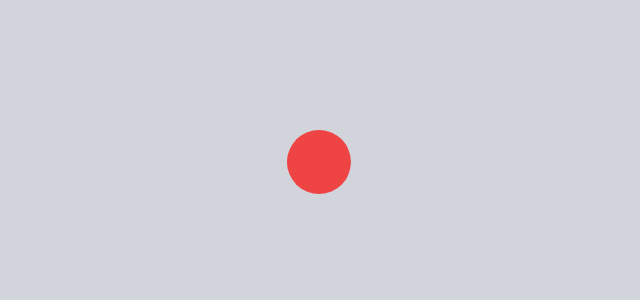
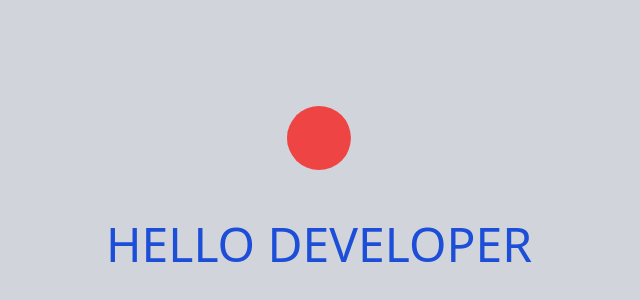
Before and after one commit to rankdeveloper/framer-motion, a React (Vite) app: page / in a window 1280 px wide. Shown: the part 238-538 px from the top of the page, without its empty margins (321-961 px from the left). Built offline with nearby package versions, Linux system fonts and the light colour scheme.

Commit message:
textDown

```diff
--- a/src/App.tsx
+++ b/src/App.tsx
@@ -1,8 +1,10 @@
 import RotateDiv from "./RotateDiv";
+import TextDown from "./TextDown";
 export default function App() {
   return (
-    <div className="h-screen flex items-center justify-center bg-gray-300">
+    <div className="h-screen flex flex-col items-center justify-center bg-gray-300">
       <RotateDiv />
+      <TextDown />
     </div>
   );
 }
--- /dev/null
+++ b/src/TextDown.tsx
@@ -0,0 +1,12 @@
+import { motion } from "framer-motion";
+export default function TextDown() {
+  return (
+    <motion.div
+      initial={{ y: 0 }}
+      animate={{ y: 50 }}
+      transition={{ duration: 1, ease: "easeInOut" }}
+    >
+      <h2 className="text-5xl text-blue-700 uppercase">Hello Developer</h2>
+    </motion.div>
+  );
+}
```
